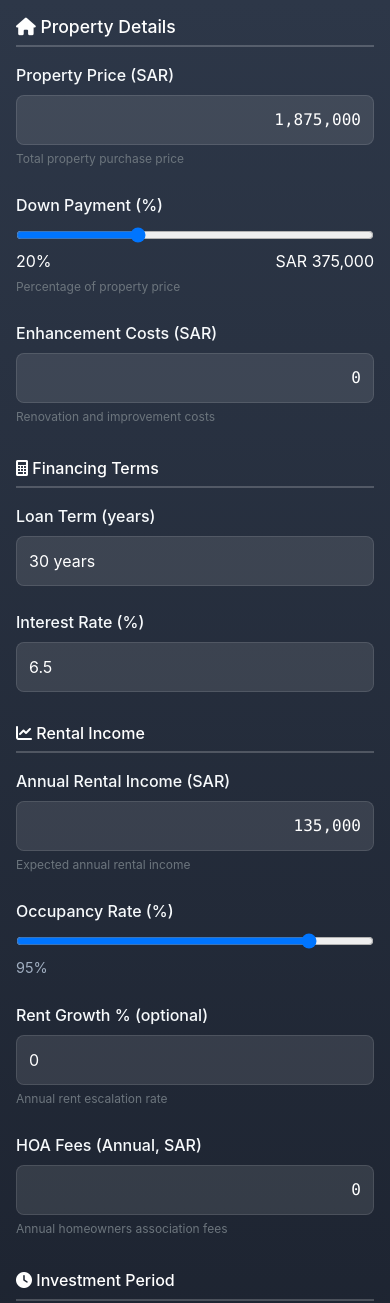
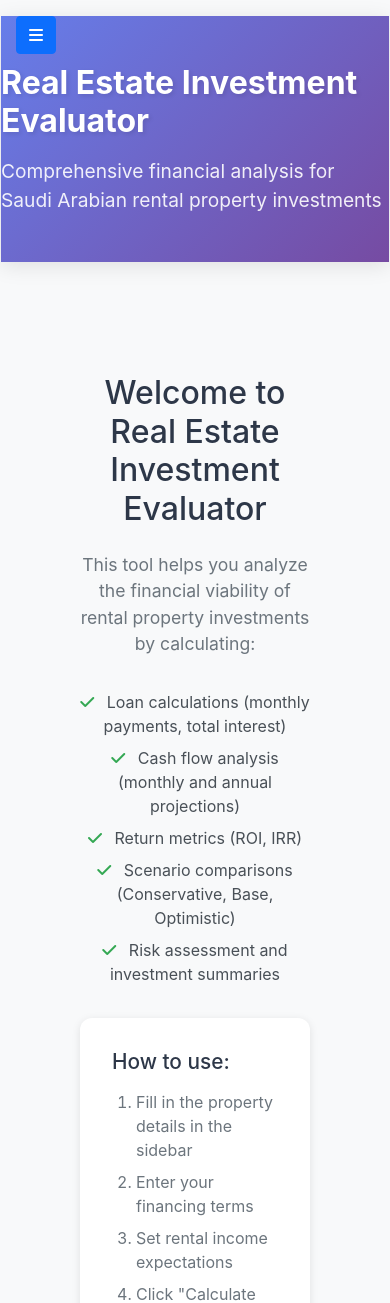
Before and after one commit to a-a-alharbi/RealEstateAnalyzer, a Flask app: page / in a window 390 px wide. Shown: the top 1303 px of the page. Run offline with Flask 3, Linux system fonts and the light colour scheme; some libraries are stand-ins or nearby versions.

Commit message:
Add mobile sidebar toggle

```diff
--- a/static/css/style.css
+++ b/static/css/style.css
@@ -43,6 +43,11 @@ body {
     height: 100vh;
     overflow-y: auto;
     z-index: 100;
+}
+
+/* Sidebar Toggle Button */
+.sidebar-toggle {
+    display: none;
 }
 
 .sidebar-content h3,
@@ -559,14 +564,29 @@ body {
 
 /* Responsive adjustments */
 @media (max-width: 768px) {
-    .sidebar {
-        position: relative;
-        width: 100%;
-        height: auto;
-        min-height: auto;
+    .sidebar-toggle {
+        display: block;
+        position: fixed;
+        top: 1rem;
+        left: 1rem;
+        z-index: 2000;
+    }
+
+    #sidebar {
+        position: fixed;
+        width: 80%;
+        max-width: 300px;
+        height: 100vh;
+        transform: translateX(-100%);
+        transition: transform 0.3s ease;
+    }
+
+    #sidebar.open {
+        transform: translateX(0);
     }
 
     .main-content {
         margin-left: 0;
+        padding: 1rem;
     }
 }
--- a/static/js/app.js
+++ b/static/js/app.js
@@ -10,6 +10,14 @@ document.addEventListener('DOMContentLoaded', function() {
     const downPaymentPercentageValue = document.getElementById('down_payment_percentage_value');
     const downPaymentAmount = document.getElementById('down_payment_amount');
     const propertyPriceInput = document.getElementById('property_price');
+    const sidebarToggle = document.getElementById('sidebarToggle');
+    const sidebar = document.getElementById('sidebar');
+
+    if (sidebarToggle) {
+        sidebarToggle.addEventListener('click', function() {
+            sidebar.classList.toggle('open');
+        });
+    }
 
     // Initialize currency input formatting
     initializeCurrencyInputs();
--- a/templates/index.html
+++ b/templates/index.html
@@ -10,10 +10,13 @@
     <link rel="stylesheet" href="{{ url_for('static', filename='css/style.css') }}">
 </head>
 <body>
+    <button class="btn btn-primary sidebar-toggle d-md-none" id="sidebarToggle">
+        <i class="fas fa-bars"></i>
+    </button>
     <div class="container-fluid p-0">
         <div class="row g-0">
             <!-- Sidebar -->
-            <div class="col-md-3 sidebar">
+            <div class="col-md-3 sidebar" id="sidebar">
                 <div class="sidebar-content">
                     <h3><i class="fas fa-home"></i> Property Details</h3>
                     <form id="calculatorForm">
```
